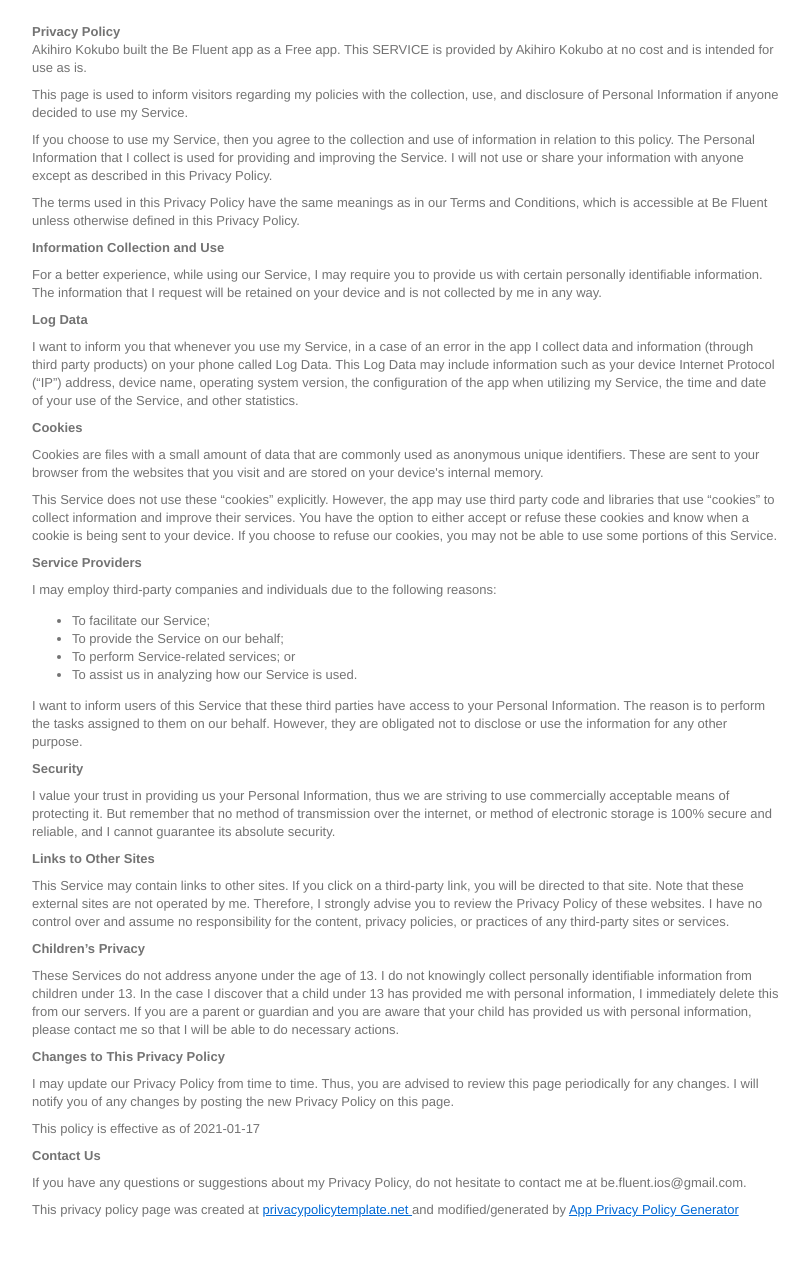
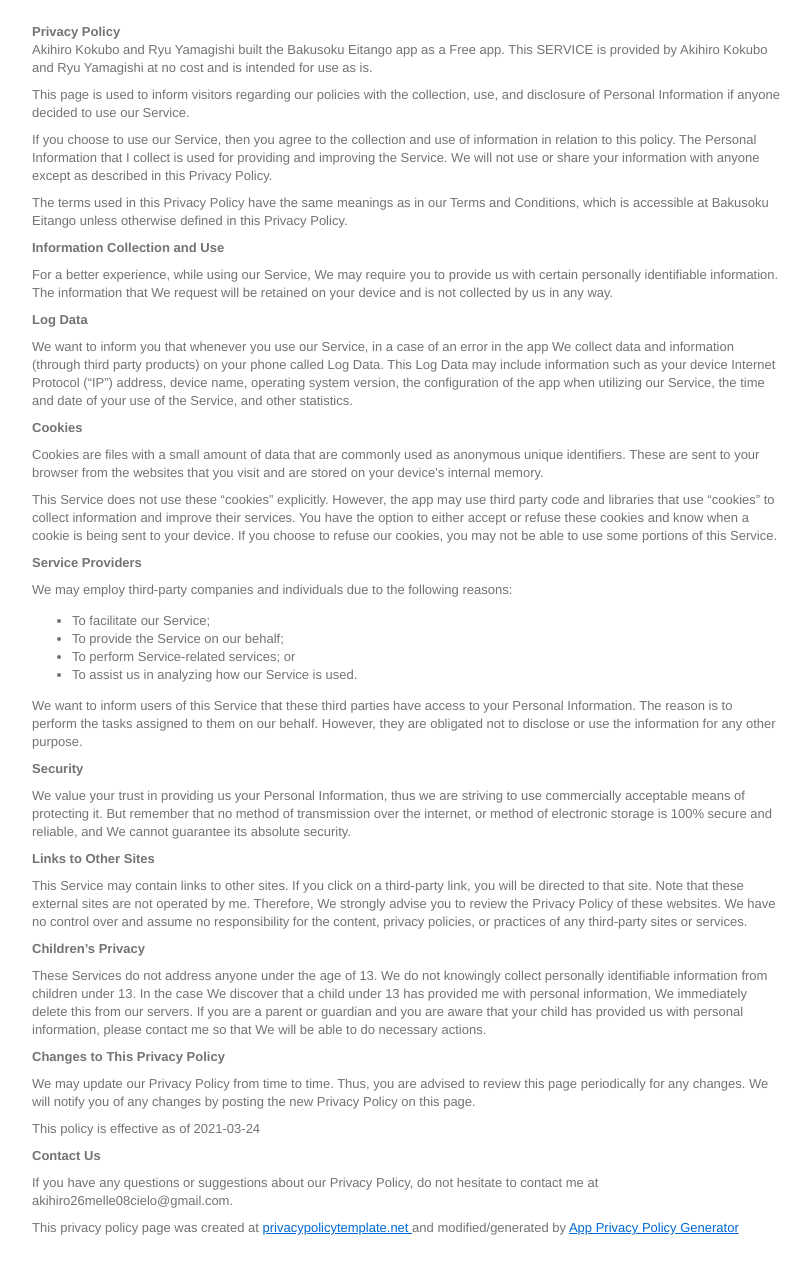
Before and after one commit to takerunrun/privacy-policy, a plain HTML site: page bakusoku/index.html in a window 1280 px wide. Shown: the whole page, without its empty margins (234-1044 px from the left). Drawn offline with Linux system fonts and the light colour scheme.

Commit message:
update index.html

```diff
--- a/bakusoku/index.html
+++ b/bakusoku/index.html
@@ -9,37 +9,37 @@
     </head>
     <body>
     <strong>Privacy Policy</strong> <p>
-                  Akihiro Kokubo built the Be Fluent app as
+                  Akihiro Kokubo and Ryu Yamagishi built the Bakusoku Eitango app as
                   a Free app. This SERVICE is provided by
-                  Akihiro Kokubo at no cost and is intended for use as
+                  Akihiro Kokubo and Ryu Yamagishi at no cost and is intended for use as
                   is.
                 </p> <p>
-                  This page is used to inform visitors regarding my
+                  This page is used to inform visitors regarding our
                   policies with the collection, use, and disclosure of Personal
-                  Information if anyone decided to use my Service.
+                  Information if anyone decided to use our Service.
                 </p> <p>
-                  If you choose to use my Service, then you agree to
+                  If you choose to use our Service, then you agree to
                   the collection and use of information in relation to this
                   policy. The Personal Information that I collect is
-                  used for providing and improving the Service. I will not use or share your information with
+                  used for providing and improving the Service. We will not use or share your information with
                   anyone except as described in this Privacy Policy.
                 </p> <p>
                   The terms used in this Privacy Policy have the same meanings
                   as in our Terms and Conditions, which is accessible at
-                  Be Fluent unless otherwise defined in this Privacy Policy.
+                  Bakusoku Eitango unless otherwise defined in this Privacy Policy.
                 </p> <p><strong>Information Collection and Use</strong></p> <p>
-                  For a better experience, while using our Service, I
+                  For a better experience, while using our Service, We
                   may require you to provide us with certain personally
                   identifiable information. The information that
-                  I request will be retained on your device and is not collected by me in any way.
+                  We request will be retained on your device and is not collected by us in any way.
                 </p> <!----> <p><strong>Log Data</strong></p> <p>
-                  I want to inform you that whenever you
-                  use my Service, in a case of an error in the app
-                  I collect data and information (through third party
+                  We want to inform you that whenever you
+                  use our Service, in a case of an error in the app
+                  We collect data and information (through third party
                   products) on your phone called Log Data. This Log Data may
                   include information such as your device Internet Protocol
                   (“IP”) address, device name, operating system version, the
-                  configuration of the app when utilizing my Service,
+                  configuration of the app when utilizing our Service,
                   the time and date of your use of the Service, and other
                   statistics.
                 </p> <p><strong>Cookies</strong></p> <p>
@@ -56,49 +56,49 @@
                   choose to refuse our cookies, you may not be able to use some
                   portions of this Service.
                 </p> <p><strong>Service Providers</strong></p> <p>
-                  I may employ third-party companies and
+                  We may employ third-party companies and
                   individuals due to the following reasons:
                 </p> <ul><li>To facilitate our Service;</li> <li>To provide the Service on our behalf;</li> <li>To perform Service-related services; or</li> <li>To assist us in analyzing how our Service is used.</li></ul> <p>
-                  I want to inform users of this Service
+                  We want to inform users of this Service
                   that these third parties have access to your Personal
                   Information. The reason is to perform the tasks assigned to
                   them on our behalf. However, they are obligated not to
                   disclose or use the information for any other purpose.
                 </p> <p><strong>Security</strong></p> <p>
-                  I value your trust in providing us your
+                  We value your trust in providing us your
                   Personal Information, thus we are striving to use commercially
                   acceptable means of protecting it. But remember that no method
                   of transmission over the internet, or method of electronic
-                  storage is 100% secure and reliable, and I cannot
+                  storage is 100% secure and reliable, and We cannot
                   guarantee its absolute security.
                 </p> <p><strong>Links to Other Sites</strong></p> <p>
                   This Service may contain links to other sites. If you click on
                   a third-party link, you will be directed to that site. Note
                   that these external sites are not operated by me.
-                  Therefore, I strongly advise you to review the
-                  Privacy Policy of these websites. I have
+                  Therefore, We strongly advise you to review the
+                  Privacy Policy of these websites. We have
                   no control over and assume no responsibility for the content,
                   privacy policies, or practices of any third-party sites or
                   services.
                 </p> <p><strong>Children’s Privacy</strong></p> <p>
                   These Services do not address anyone under the age of 13.
-                  I do not knowingly collect personally
+                  We do not knowingly collect personally
                   identifiable information from children under 13. In the case
-                  I discover that a child under 13 has provided
-                  me with personal information, I immediately
+                  We discover that a child under 13 has provided
+                  me with personal information, We immediately
                   delete this from our servers. If you are a parent or guardian
                   and you are aware that your child has provided us with
                   personal information, please contact me so that
-                  I will be able to do necessary actions.
+                  We will be able to do necessary actions.
                 </p> <p><strong>Changes to This Privacy Policy</strong></p> <p>
-                  I may update our Privacy Policy from
+                  We may update our Privacy Policy from
                   time to time. Thus, you are advised to review this page
-                  periodically for any changes. I will
+                  periodically for any changes. We will
                   notify you of any changes by posting the new Privacy Policy on
                   this page.
-                </p> <p>This policy is effective as of 2021-01-17</p> <p><strong>Contact Us</strong></p> <p>
-                  If you have any questions or suggestions about my
-                  Privacy Policy, do not hesitate to contact me at be.fluent.ios@gmail.com.
+                </p> <p>This policy is effective as of 2021-03-24</p> <p><strong>Contact Us</strong></p> <p>
+                  If you have any questions or suggestions about our
+                  Privacy Policy, do not hesitate to contact me at akihiro26melle08cielo@gmail.com.
                 </p> <p>This privacy policy page was created at <a href="https://privacypolicytemplate.net" target="_blank" rel="noopener noreferrer">privacypolicytemplate.net </a>and modified/generated by <a href="https://app-privacy-policy-generator.nisrulz.com/" target="_blank" rel="noopener noreferrer">App Privacy Policy Generator</a></p>
     </body>
     </html>
```
